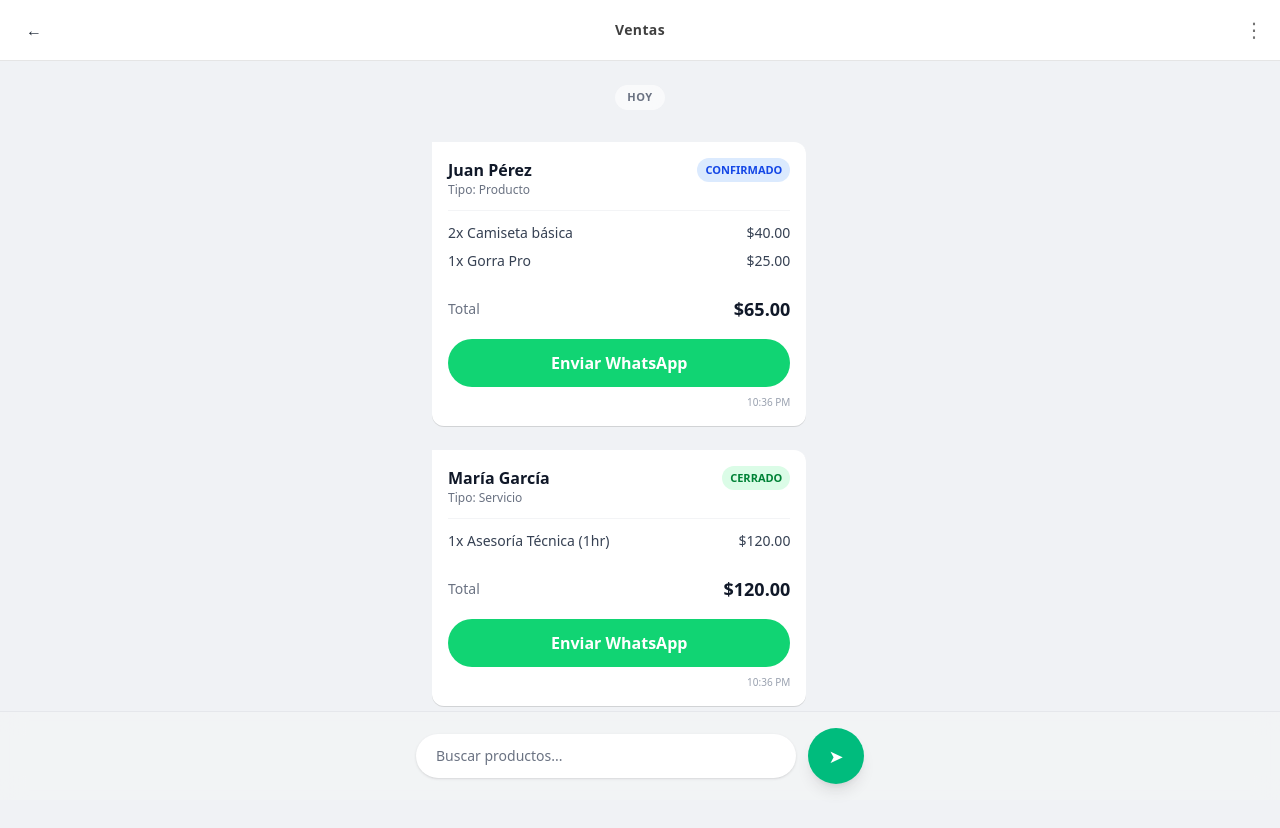
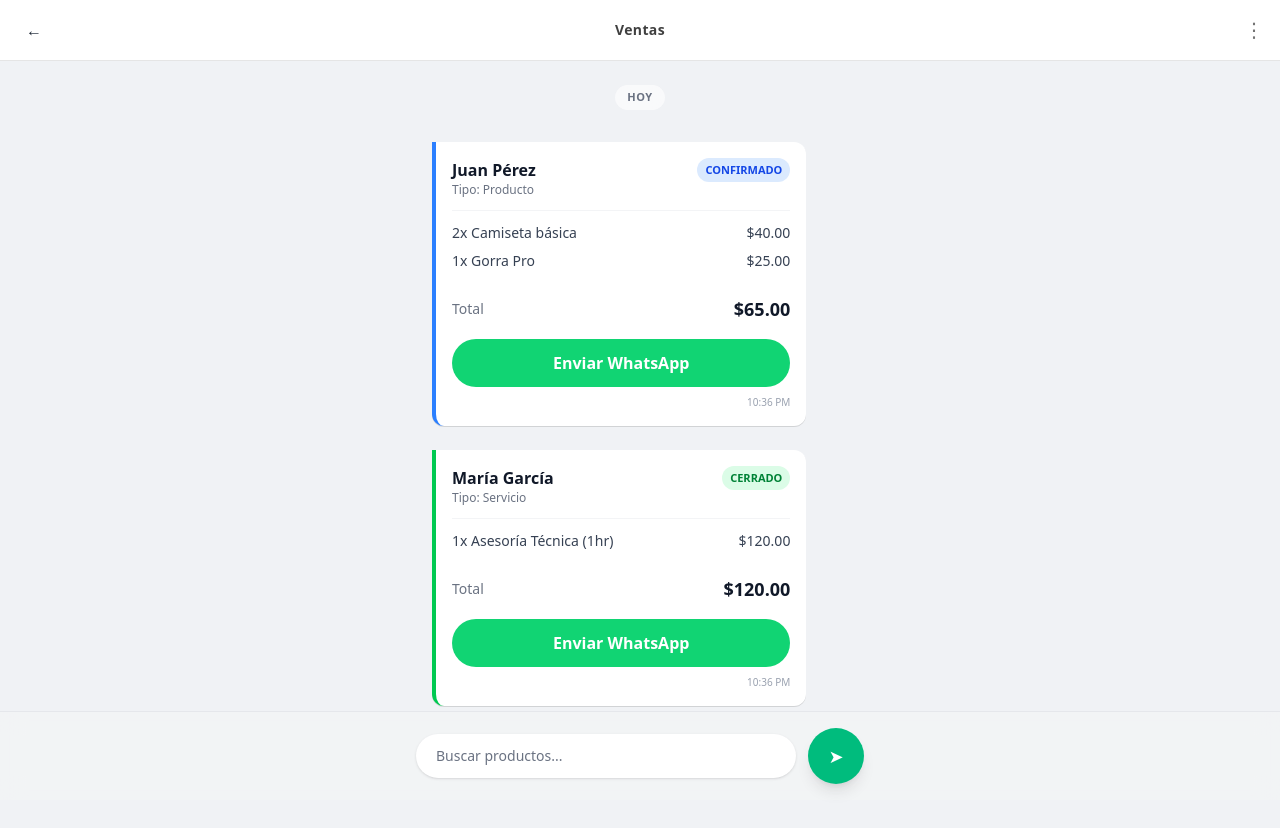
Before and after one commit to SantiagoAranda/Plataforma-de-Gesti-n-Comercial-con-Interfaz-Conversacional-y-Financiera, a Next.js app in the folder frontend/: page /venta in a window 1280 px wide. Shown: the top 828 px of the page. Built offline with nearby package versions, Linux system fonts and the light colour scheme.

Commit message:
Se mejoro la ui de ventas

```diff
--- a/frontend/src/components/sales/SaleCard.tsx
+++ b/frontend/src/components/sales/SaleCard.tsx
@@ -5,6 +5,8 @@ import type { Sale } from "@/src/types/sales";
 
 import { useContextMenu } from "@/src/hooks/useContextMenu";
 import ContextMenu from "@/src/components/common/ContextMenu";
+import { getStatusStyles } from "@/src/lib/statusStyles";
+
 
 function statusBadge(status: Sale["status"]) {
     switch (status) {
@@ -63,6 +65,8 @@ export default function SaleCard({
 
     const total = calcTotal(sale);
 
+    const styles = getStatusStyles(sale.status);
+
     const handleEdit = () => {
         if (onEdit) return onEdit(sale);
         router.push(`/ventas/${sale.id}/editar`);
@@ -78,7 +82,8 @@ export default function SaleCard({
             <div className="flex flex-col gap-1 items-start max-w-[90%]">
                 <div
                     {...menu.handlers}
-                    className="bg-white rounded-xl rounded-tl-none p-4 shadow-[0_1px_0.5px_rgba(0,0,0,0.13)] w-full select-none"
+                    className={`bg-white rounded-xl rounded-tl-none p-4 shadow-[0_1px_0.5px_rgba(0,0,0,0.13)] w-full select-none ${styles.border}`}
+
                 >
                     <div className="flex justify-between items-start mb-3">
                         <div>
--- /dev/null
+++ b/frontend/src/lib/statusStyles.ts
@@ -0,0 +1,36 @@
+// src/lib/statusStyles.ts
+
+export const STATUS_STYLES = {
+    CONFIRMADO: {
+        border: "border-l-4 border-blue-500",
+        badge: "bg-blue-100 text-blue-700",
+        softBg: "bg-blue-50",
+    },
+    CERRADO: {
+        border: "border-l-4 border-green-500",
+        badge: "bg-green-100 text-green-700",
+        softBg: "bg-green-50",
+    },
+    PENDIENTE: {
+        border: "border-l-4 border-yellow-500",
+        badge: "bg-yellow-100 text-yellow-700",
+        softBg: "bg-yellow-50",
+    },
+    CANCELADO: {
+        border: "border-l-4 border-red-500",
+        badge: "bg-red-100 text-red-700",
+        softBg: "bg-red-50",
+    },
+} as const;
+
+export type StatusKey = keyof typeof STATUS_STYLES;
+
+export function getStatusStyles(status: StatusKey) {
+    return (
+        STATUS_STYLES[status] ?? {
+            border: "border-l-4 border-gray-300",
+            badge: "bg-gray-100 text-gray-600",
+            softBg: "bg-white",
+        }
+    );
+}
--- a/frontend/src/types/sales.ts
+++ b/frontend/src/types/sales.ts
@@ -1,4 +1,4 @@
-export type SaleStatus = "CONFIRMADO" | "CERRADO" | "PENDIENTE";
+export type SaleStatus = "CONFIRMADO" | "CERRADO" | "PENDIENTE" | "CANCELADO";
 export type SaleType = "PRODUCTO" | "SERVICIO";
 
 export interface SaleItem {
```
